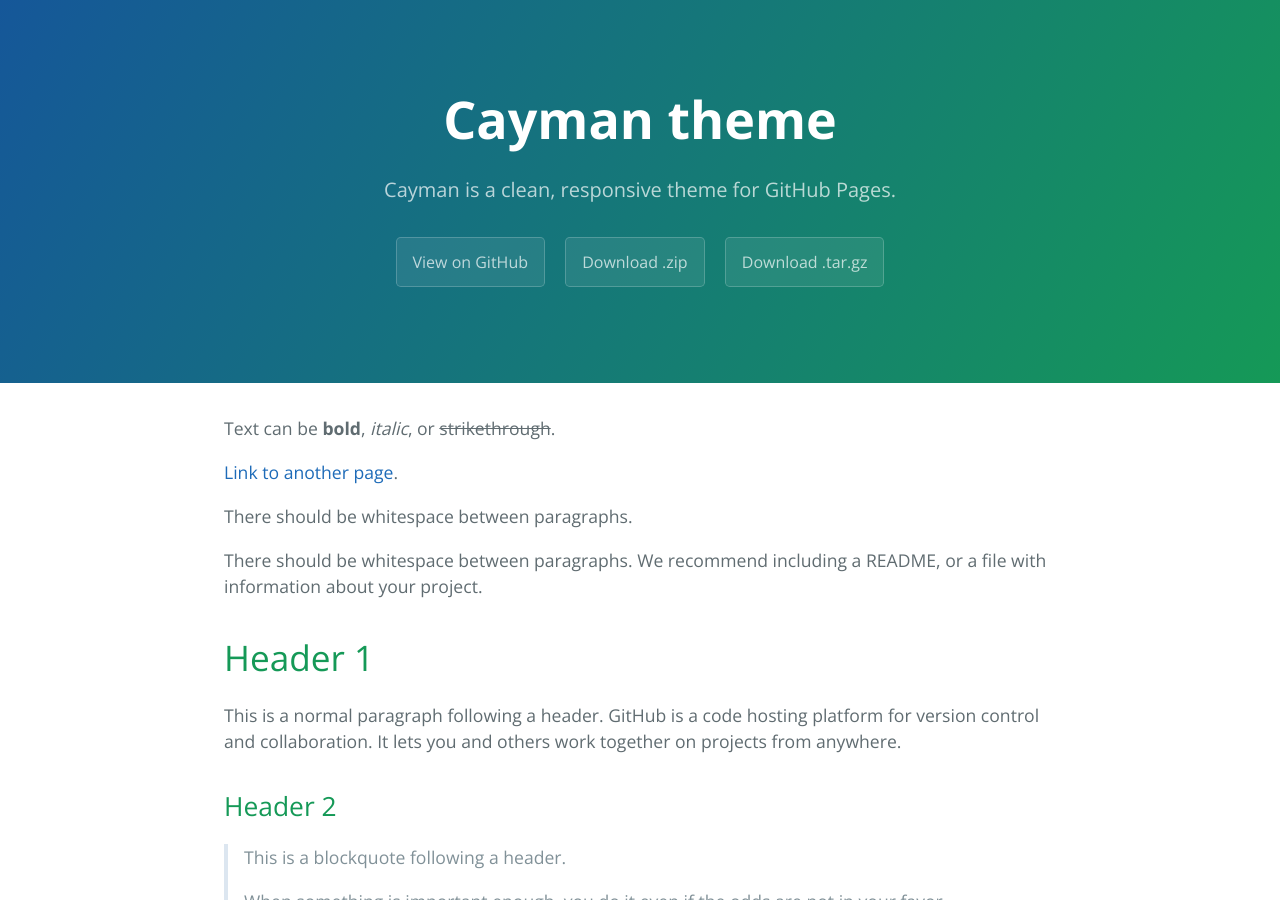
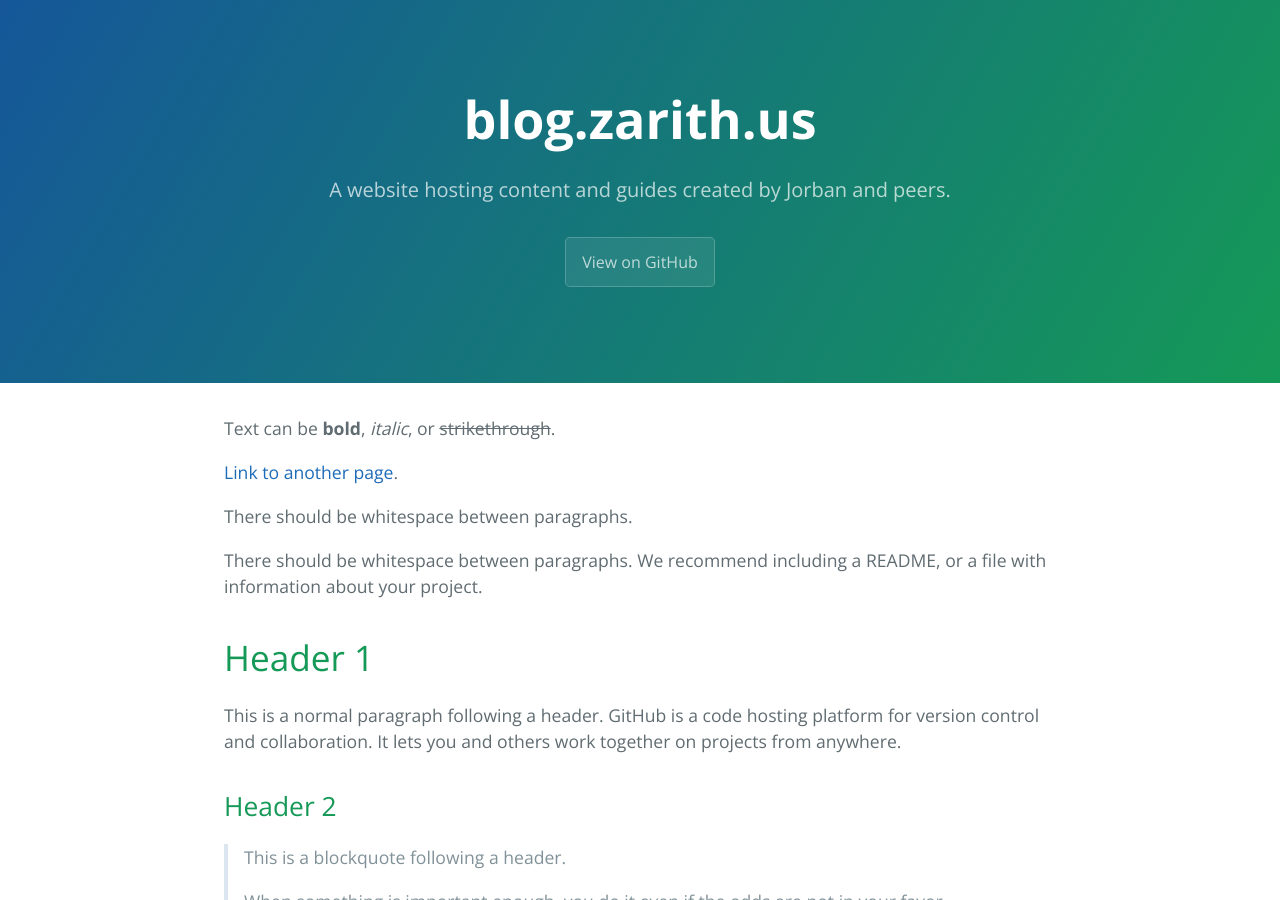
Before and after one commit to Jorbann/jorban.github.io, a Jekyll site: the page built from index.md, in a window 1280 px wide and 900 px high. Built offline with Jekyll 4.4.1, drawn with Linux system fonts in a browser that asks for light colours.

Commit message:
Update _config.yml

```diff
--- a/_config.yml
+++ b/_config.yml
@@ -1,5 +1,3 @@
-title: Cayman theme
-description: Cayman is a clean, responsive theme for GitHub Pages.
-show_downloads: true
-google_analytics:
+title: blog.zarith.us
+description: A website hosting content and guides created by Jorban and peers.
 theme: jekyll-theme-cayman
```
